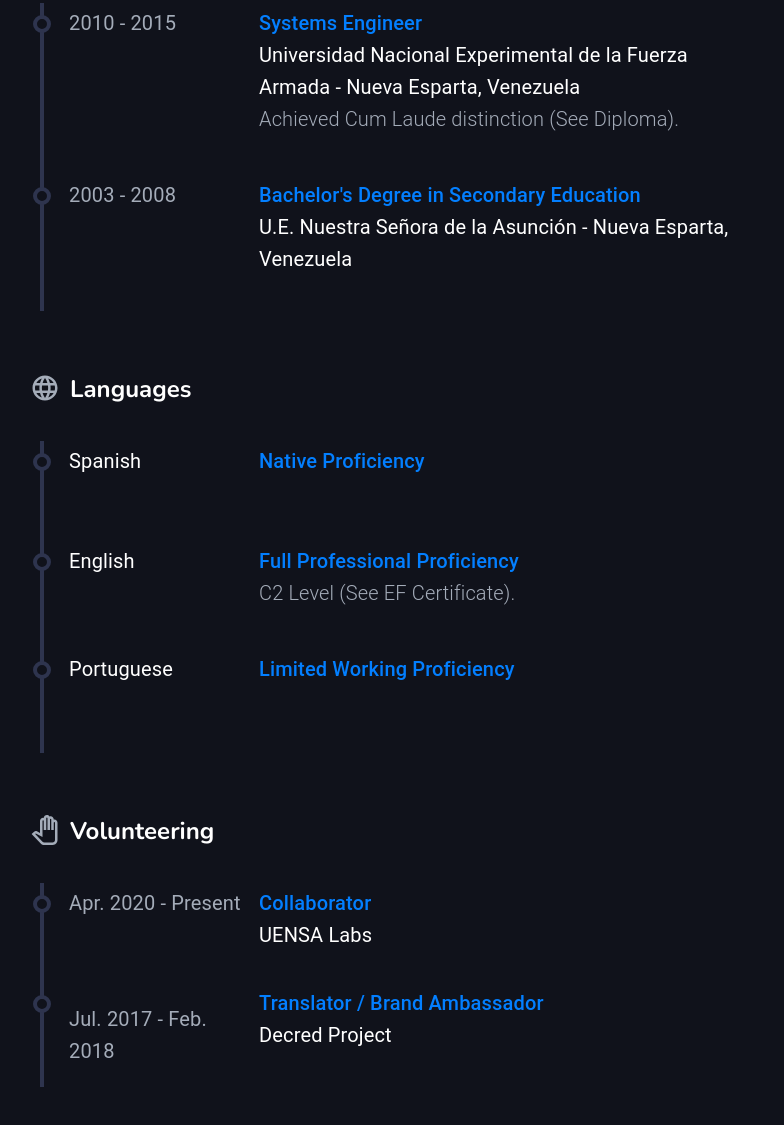
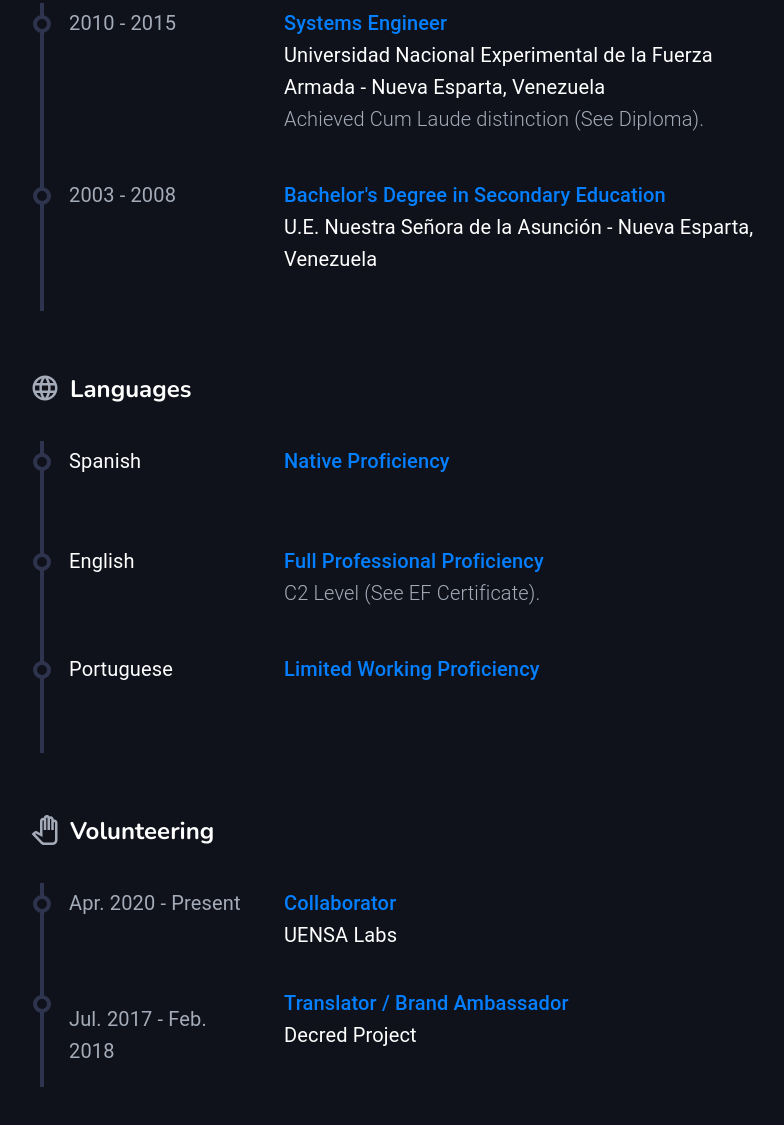
Before and after one commit to roberthdg/roberthdg.website, a Gatsby site: page /about in a window 1280 px wide. Shown: the part 1952-3077 px from the top of the page, without its empty margins (312-1096 px from the left). Built offline with nearby package versions, Linux system fonts and the light colour scheme; Gatsby itself is replaced by a stand-in of ours.

Commit message:
Improved mobile design

```diff
--- a/src/components/content/Form.js
+++ b/src/components/content/Form.js
@@ -137,6 +137,10 @@ const Content = () => {
                 padding: 13px;
             }
 
+            .button:focus {
+                outline:none;
+            }
+
             .loader {
                 position: absolute;
                 z-index: 2;
--- a/src/components/content/Resume.js
+++ b/src/components/content/Resume.js
@@ -59,7 +59,7 @@ const Content = () => {
                 <Typography variant='h6' style={{fontWeight: '400'}}> {item.year} </Typography>
               </div>
             </Grid>
-            <Grid container item xs={11} lg={7}>
+            <Grid container item xs={11} lg={7} style={{marginLeft:'25px'}}>
               <Typography variant='h6' style={{color:'rgb(3,127,255)'}}>
                 {item.title}
                 <Typography variant='h6' style={{color:'white', fontWeight: '400'}}>{item.name}</Typography>
@@ -83,7 +83,7 @@ const Content = () => {
                 <Typography variant='h6' style={{fontWeight: '400'}}> {item.year} </Typography>
               </div>
             </Grid>
-            <Grid container item xs={11} lg={7} >
+            <Grid container item xs={11} lg={7} style={{marginLeft:'25px'}}>
               <Typography variant='h6' style={{color:'rgb(3,127,255)'}}>
                 {item.title}
                 <Typography variant='h6' style={{color:'white', fontWeight: '400'}}>{item.name}</Typography>
@@ -109,7 +109,7 @@ const Content = () => {
                 <Typography variant='h6' style={{fontWeight: '400', color: 'white'}}> {item.language} </Typography>
               </div>
             </Grid>
-            <Grid container item xs={11} lg={7}>
+            <Grid container item xs={11} lg={7} style={{marginLeft:'25px'}}>
               <Typography variant='h6' style={{color:'rgb(3,127,255)'}}>
                 {item.description}
                 {item.language==='English'
@@ -135,7 +135,7 @@ const Content = () => {
               <Typography variant='h6' style={{fontWeight: '400'}}> {item.year} </Typography>
             </div>
           </Grid>
-          <Grid container item xs={11} lg={7}>
+          <Grid container item xs={11} lg={7} style={{marginLeft:'25px'}}>
             <Typography variant='h6' style={{color:'rgb(3,127,255)'}}>
               {item.position}
               <Typography variant='h6' style={{color:'white', fontWeight: '400'}}>
```
